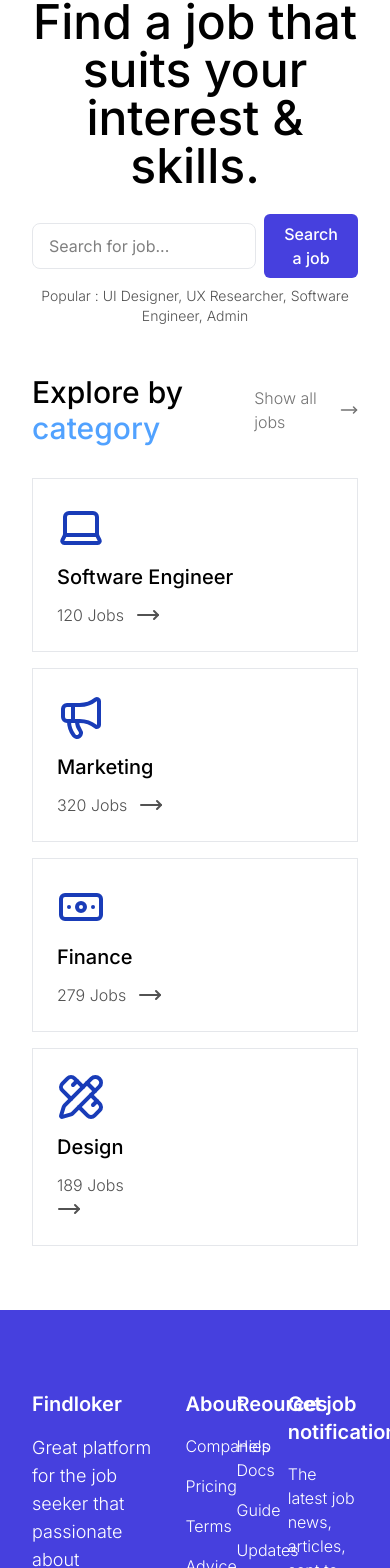
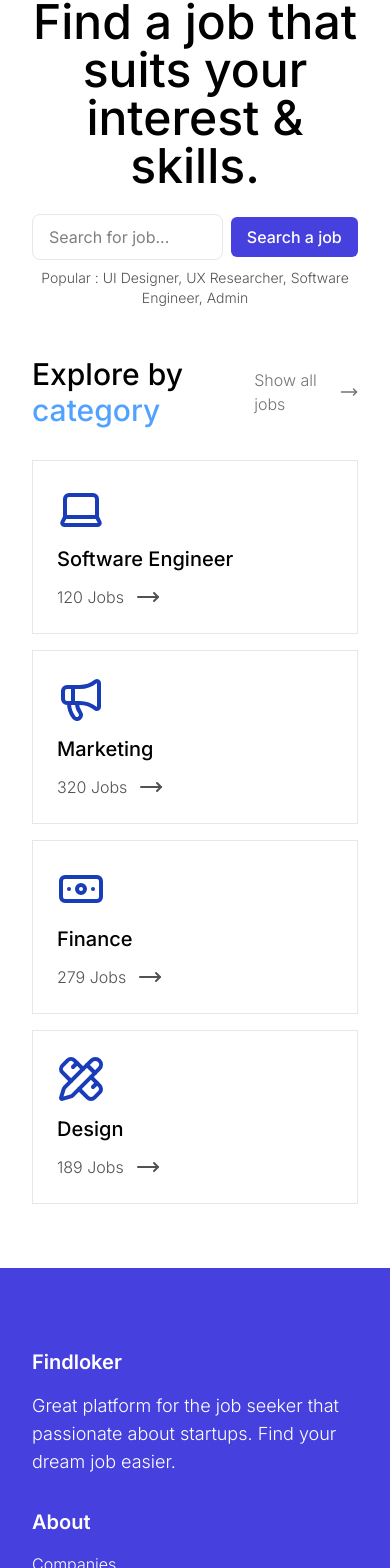
Before and after one commit to ardianilyas/findloker, a Nuxt app: page / in a window 390 px wide. Shown: the part 382-1950 px from the top of the page. Built offline with nearby package versions, Linux system fonts and the light colour scheme.

Commit message:
update responsive

```diff
--- a/components/AuthLayout.vue
+++ b/components/AuthLayout.vue
@@ -1,9 +1,9 @@
 <template>
-    <div class="min-h-screen flex justify-center items-center space-x-12 bg-gray-50 px-12">
-        <div class="flex-1/2 max-w-xl">
+    <div class="min-h-screen flex justify-center items-center lg:space-x-12 bg-gray-50 px-6 sm:px-10 md:px-12">
+        <div class="w-full lg:flex-1/2 md:max-w-xl">
             <slot />
         </div>
-        <div class="flex-1/2">
+        <div class="hidden lg:block flex-1/2">
             <img src="../assets/images/auth.png" alt="">
         </div>
     </div>
--- a/components/Footer.vue
+++ b/components/Footer.vue
@@ -5,12 +5,12 @@ import { Dribbble, Facebook, Instagram, Linkedin, Twitter } from 'lucide-vue-nex
 
 <template>
     <footer class="px-8 sm:px-10 md:px-12 py-20 bg-[#4640DE] text-white">
-        <div class="grid grid-cols-7 gap-8 font-light">
+        <div class="flex flex-col lg:grid lg:grid-cols-7 gap-8 font-light">
             <div class="col-span-3">
                 <h4 class="text-xl font-semibold mb-4">Findloker</h4>
                 <p class="text-lg">Great platform for the job seeker that passionate about startups. Find your dream job easier.</p>
             </div>
-            <div>
+            <div class="col-span-1">
                 <h4 class="font-semibold text-xl mb-4">About</h4>
                 <ul class="flex flex-col gap-4">
                     <li>
@@ -30,7 +30,7 @@ import { Dribbble, Facebook, Instagram, Linkedin, Twitter } from 'lucide-vue-nex
                     </li>
                 </ul>
             </div>
-            <div>
+            <div class="col-span-1">
                 <h4 class="font-semibold text-xl mb-4">Reources</h4>
                 <ul class="flex flex-col gap-4">
                     <li>
@@ -53,7 +53,7 @@ import { Dribbble, Facebook, Instagram, Linkedin, Twitter } from 'lucide-vue-nex
             </div>
         </div>
         <div class="my-10 w-full border-t border-gray-400"></div>
-        <div class="flex justify-between items-center">
+        <div class="flex flex-col md:flex-row justify-start md:justify-between md:items-center gap-4">
             <p class="text-gray-200">2025 @ Findloker. All rights reserved.</p>
             <div class="flex gap-4">
                 <div class="w-10 h-10 bg-gray-400/60 rounded-full flex justify-center items-center">
--- a/pages/index.vue
+++ b/pages/index.vue
@@ -3,8 +3,8 @@
         <div class="space-y-2 text-center md:text-left">
             <h1 class="text-5xl md:text-6xl font-medium">Find a job that suits your interest & skills.</h1>
             <NuxtLink to="/" class="mt-6 flex items-center gap-2">
-                <Input placeholder="Search for job..." class="w-full md:w-96" />
-                <Button>Search a job</Button>
+                <Input placeholder="Search for job..." class="w-full flex-3/5 md:flex-5/5" />
+                <Button class="flex-2/5">Search a job</Button>
             </NuxtLink>
             <p class="text-neutral-600 text-sm font-light">Popular : UI Designer, UX Researcher, Software Engineer, Admin</p>
         </div>
@@ -49,7 +49,7 @@
             <CategoryCard>
                 <PencilRuler class="w-12 h-12 text-blue-800" />
                 <h3 class="font-medium text-xl mt-2">Design</h3>
-                <p class="text-neutral-600 font-light">
+                <p class="text-neutral-600 font-light flex gap-3">
                     189 Jobs
                     <MoveRight />
                 </p>
```
